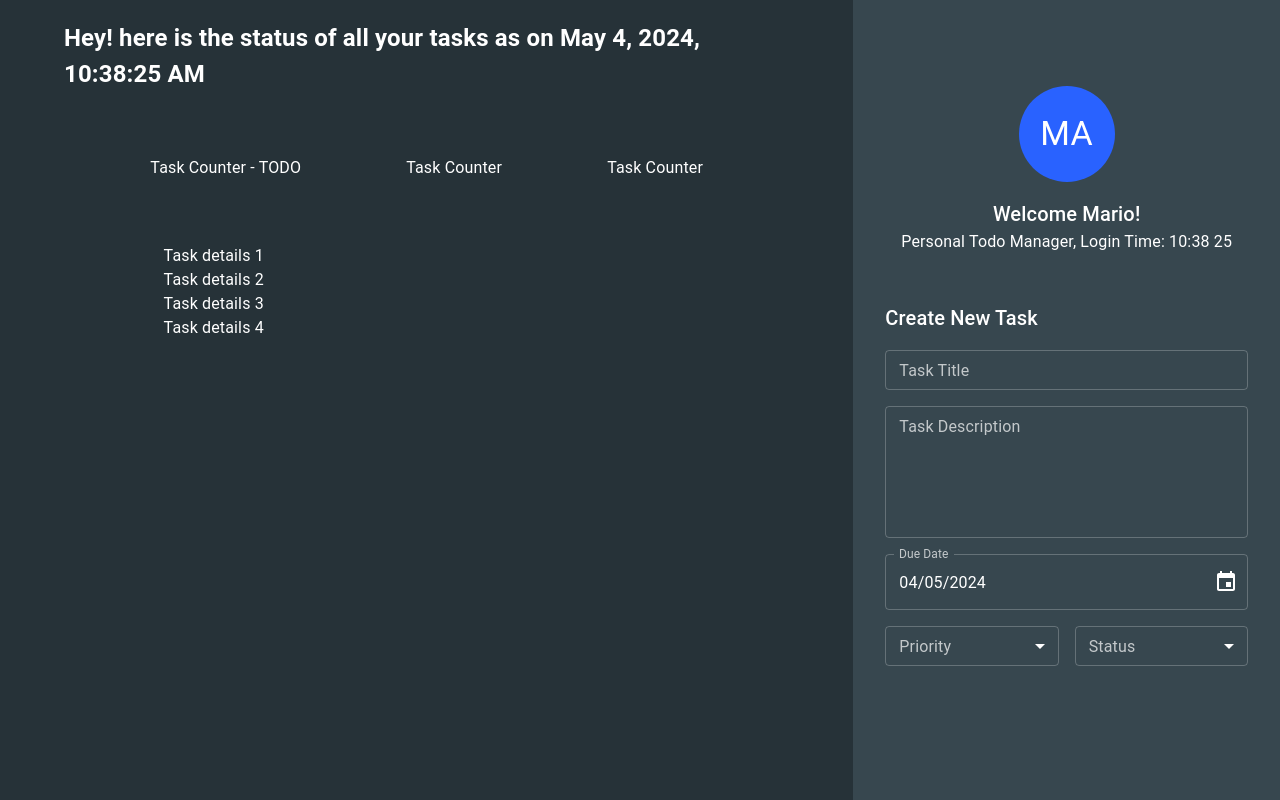
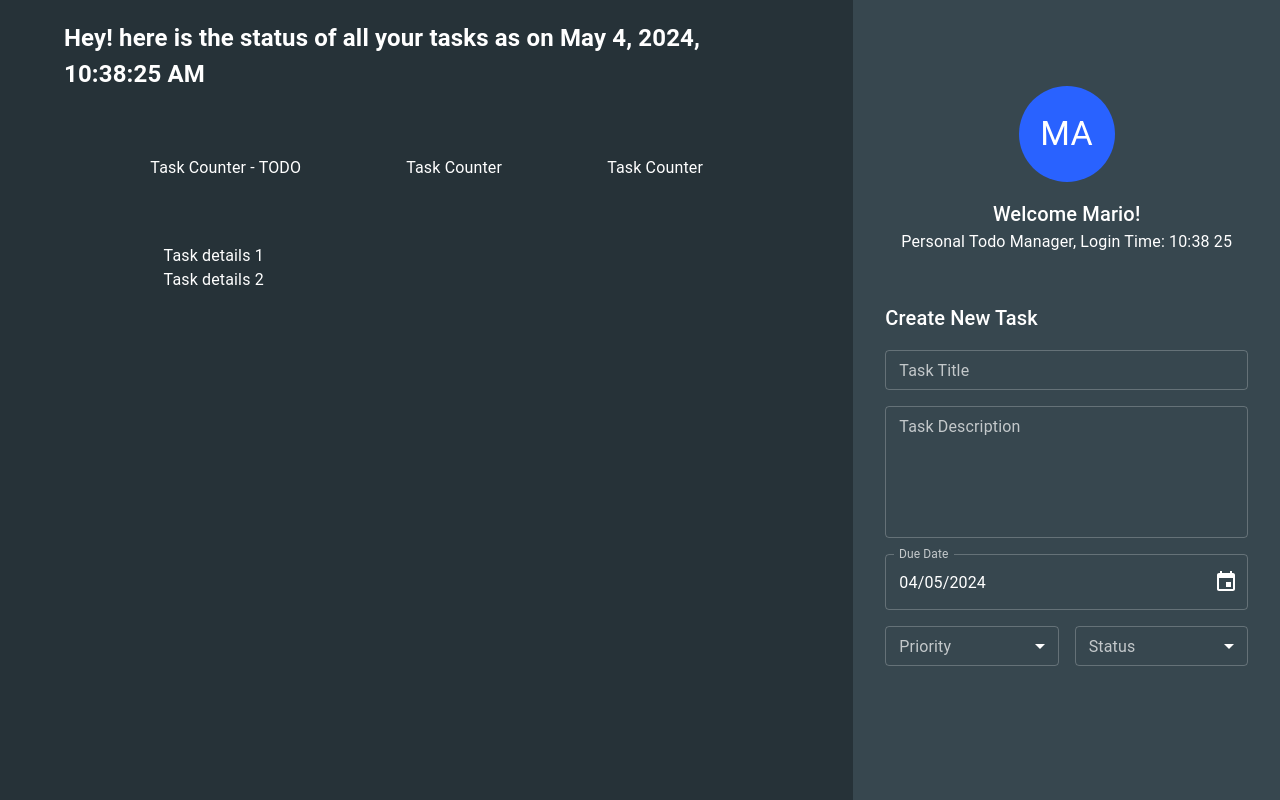
Before and after one commit to chandanch/personal-todos-webapp, a React (Create React App) app: page / in a window 1280 px wide. Built offline with nearby package versions, Linux system fonts and the light colour scheme.

Commit message:
remove dupes

```diff
--- a/src/components/taskContainer/taskContainer.tsx
+++ b/src/components/taskContainer/taskContainer.tsx
@@ -29,8 +29,6 @@ const TaskContainer: FC = (): ReactElement => {
                 <Grid item display="flex" flexDirection="column" xs={10} md={8}>
                     <Box>Task details 1</Box>
                     <Box>Task details 2</Box>
-                    <Box>Task details 3</Box>
-                    <Box>Task details 4</Box>
                 </Grid>
             </Grid>
         </>
```
